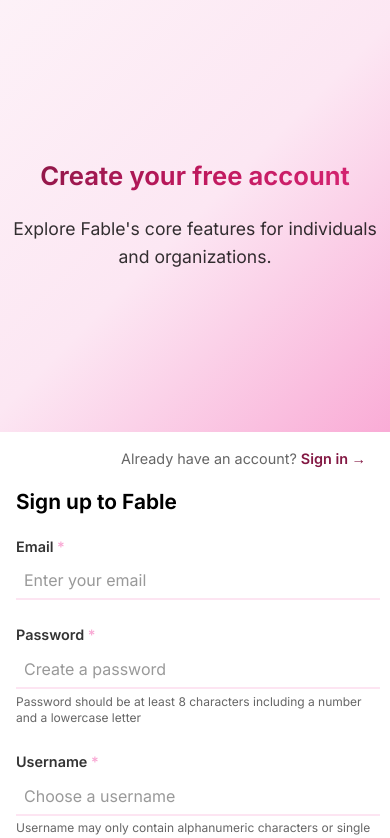
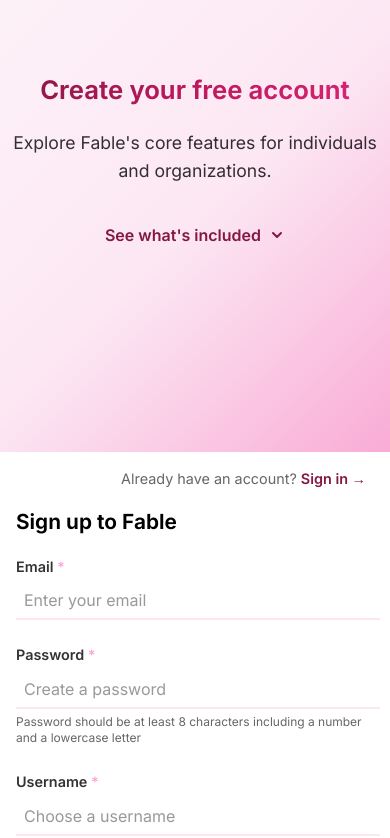
Before and after one commit to Flaryiest/design-disaster, a React (Vite) app in the folder web/: page /signup in a window 390 px wide. Shown: the top 838 px of the page. Built offline with nearby package versions, Linux system fonts and the light colour scheme.

Commit message:
sign up page included section

```diff
--- a/web/src/pages/signup/signup.css
+++ b/web/src/pages/signup/signup.css
@@ -19,11 +19,11 @@
     background: linear-gradient(135deg, #fdf2f8 0%, #fce7f3 50%, #f9a8d4 100%);
     color: #000;
     padding: 3rem;
-    align-items: center;
     justify-content: center;
 }
 
 .signup-hero {
+    margin-top: 15%;
     max-width: 400px;
     text-align: left;
 }
@@ -51,6 +51,102 @@
     opacity: 0.8;
     line-height: 1.6;
     margin: 0;
+}
+
+/* Included Section Styles */
+.included-section {
+    margin-top: 1.5rem;
+    position: relative;
+}
+
+.included-toggle {
+    background: none;
+    border: none;
+    display: flex;
+    align-items: center;
+    gap: 0.5rem;
+    color: #831843;
+    font-size: 0.9rem;
+    font-family: "Inter";
+    font-weight: 600;
+    cursor: pointer;
+    padding: 0;
+    transition: all 0.3s ease;
+}
+
+.included-toggle:hover {
+    color: #be185d;
+}
+
+.included-arrow {
+    transition: transform 0.3s ease;
+    color: #831843;
+}
+
+.included-arrow.open {
+    transform: rotate(180deg);
+}
+
+.included-content {
+    position: absolute;
+    top: 100%;
+    left: 0;
+    right: 0;
+    z-index: 10;
+    margin-top: 0.5rem;
+    opacity: 0;
+    transform: translateY(-10px);
+    visibility: hidden;
+    transition: all 0.2s ease-out;
+}
+
+.included-content.open {
+    opacity: 1;
+    transform: translateY(0);
+    visibility: visible;
+}
+
+.included-features {
+    display: flex;
+    flex-direction: column;
+    gap: 0.75rem;
+    padding: 1rem;
+
+    backdrop-filter: blur(10px);
+    animation: fadeInContent 0.5s ease-out;
+}
+
+@keyframes fadeInContent {
+    from {
+        opacity: 0;
+        transform: scale(0.98);
+    }
+    to {
+        opacity: 1;
+        transform: scale(1);
+    }
+}
+
+.feature-item {
+    display: flex;
+    align-items: center;
+    gap: 0.75rem;
+    font-size: 0.9rem;
+    color: #000;
+}
+
+.feature-icon {
+    color: #831843;
+    font-weight: 700;
+    font-size: 0.8rem;
+    background: rgba(131, 24, 67, 0.1);
+    width: 18px;
+    height: 18px;
+    border-radius: 50%;
+    display: flex;
+    align-items: center;
+    justify-content: center;
+    flex-shrink: 0;
 }
 
 .signup-right {
@@ -374,7 +470,7 @@
 
     .signup-left {
         padding: 3rem 2rem 2rem 2rem;
-        min-height: 400px;
+        min-height: 420px;
     }
 
     .signup-right {
@@ -393,6 +489,18 @@
 
     .hero-content {
         text-align: center;
+    }
+
+    .included-section {
+        margin-top: 1rem;
+    }
+
+    .included-features {
+        padding: 0.8rem;
+    }
+
+    .feature-item {
+        font-size: 0.85rem;
     }
 
     .dropdown-menu {
@@ -423,6 +531,25 @@
 
     .form-title {
         font-size: 1.5rem;
+    }
+
+    .included-toggle {
+        font-size: 0.85rem;
+    }
+
+    .included-features {
+        padding: 0.7rem;
+    }
+
+    .feature-item {
+        font-size: 0.8rem;
+        gap: 0.5rem;
+    }
+
+    .feature-icon {
+        width: 16px;
+        height: 16px;
+        font-size: 0.7rem;
     }
 
     .dropdown-trigger {
@@ -464,6 +591,31 @@
         font-size: 1.3rem;
     }
 
+    .included-toggle {
+        font-size: 1rem;
+    }
+    .included-section {
+        display: flex;
+        align-items: center;
+        justify-content: center;
+    }
+
+    .included-features {
+        padding: 0.6rem;
+        margin-left: 0.4rem;
+    }
+
+    .feature-item {
+        font-size: 0.9rem;
+        gap: 0.4rem;
+    }
+
+    .feature-icon {
+        width: 14px;
+        height: 14px;
+        font-size: 0.65rem;
+    }
+
     .dropdown-menu {
         max-height: 120px;
     }
--- a/web/src/pages/signup/signup.tsx
+++ b/web/src/pages/signup/signup.tsx
@@ -17,6 +17,7 @@
     });
 
     const [isDropdownOpen, setIsDropdownOpen] = useState(false);
+    const [isIncludedOpen, setIsIncludedOpen] = useState(false);
     const dropdownRef = useRef<HTMLDivElement>(null);
 
     const countries = [
@@ -75,6 +76,10 @@
         setIsDropdownOpen(!isDropdownOpen);
     };
 
+    const toggleIncluded = () => {
+        setIsIncludedOpen(!isIncludedOpen);
+    };
+
     const validateForm = () => {
         const newErrors = { email: '', password: '', username: '' };
         let isValid = true;
@@ -131,6 +136,58 @@
                                     Explore Fable's core features for individuals and organizations.
                                 </p>
 
+                                {/* See what's included section */}
+                                <div className="included-section">
+                                    <button
+                                        className="included-toggle"
+                                        onClick={toggleIncluded}
+                                        aria-expanded={isIncludedOpen}
+                                    >
+                                        <span>See what's included</span>
+                                        <svg
+                                            className={`included-arrow ${isIncludedOpen ? 'open' : ''}`}
+                                            width="16"
+                                            height="16"
+                                            viewBox="0 0 16 16"
+                                            fill="none"
+                                        >
+                                            <path
+                                                d="M12 6L8 10L4 6"
+                                                stroke="currentColor"
+                                                strokeWidth="2"
+                                                strokeLinecap="round"
+                                                strokeLinejoin="round"
+                                            />
+                                        </svg>
+                                    </button>
+
+                                    {isIncludedOpen && (
+                                        <div className={`included-content ${isIncludedOpen ? 'open' : ''}`}>
+                                            <div className="included-features">
+                                                <div className="feature-item">
+                                                    <span className="feature-icon">✓</span>
+                                                    <span>Access to core AI learning tools</span>
+                                                </div>
+                                                <div className="feature-item">
+                                                    <span className="feature-icon">✓</span>
+                                                    <span>Up to 10 assignments per month</span>
+                                                </div>
+                                                <div className="feature-item">
+                                                    <span className="feature-icon">✓</span>
+                                                    <span>Basic progress tracking</span>
+                                                </div>
+                                                <div className="feature-item">
+                                                    <span className="feature-icon">✓</span>
+                                                    <span>Community support access</span>
+                                                </div>
+                                                <div className="feature-item">
+                                                    <span className="feature-icon">✓</span>
+                                                    <span>Mobile app access</span>
+                                                </div>
+                                            </div>
+                                        </div>
+                                    )}
+                                </div>
                             </div>
                         </div>
                     </div>
```
